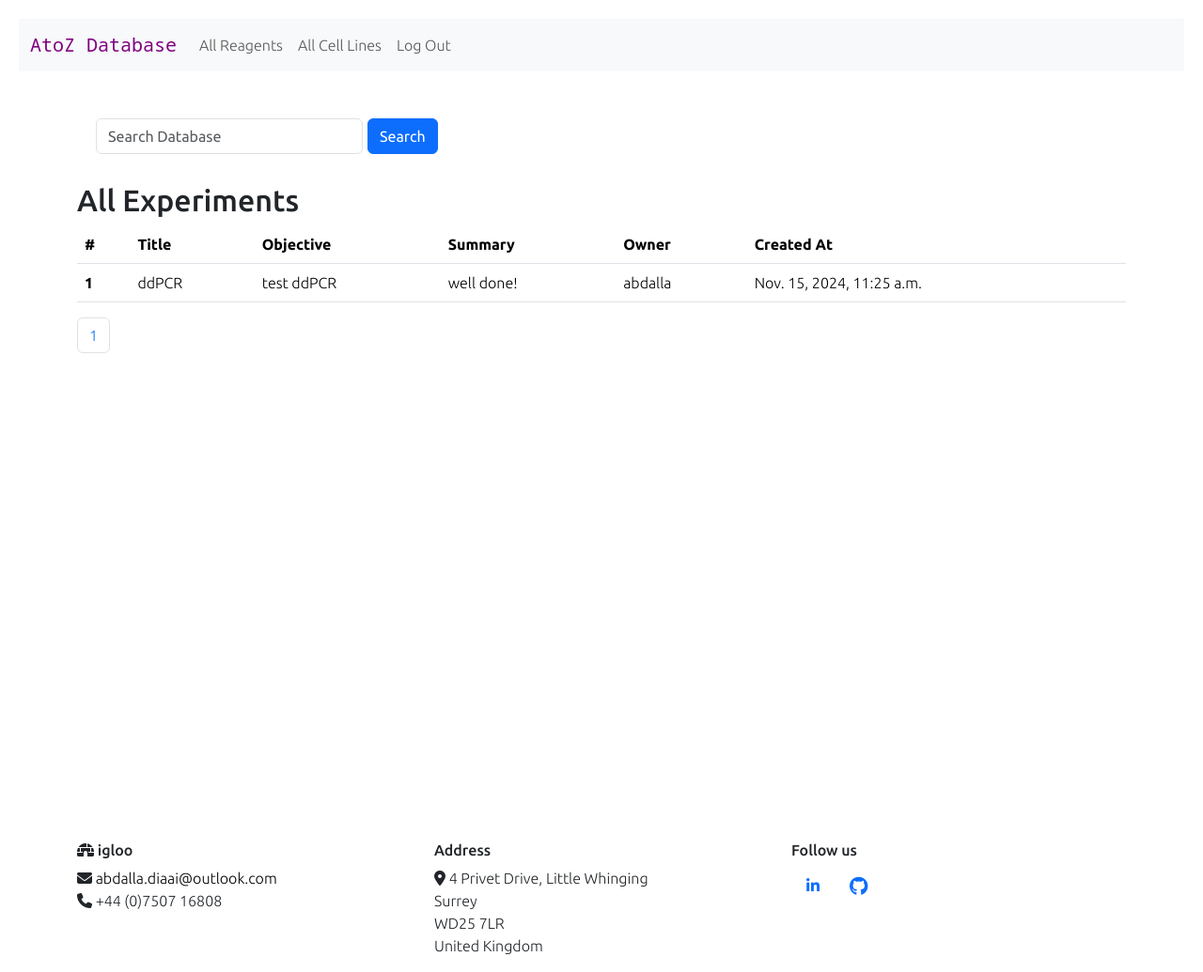
After one commit to abdalla-diaai/A-Z-database, a Django app: page /view_experiments in a window 1280 px wide. The commit adds this page. Shown: the whole page at 94% size. Run offline with Django 4.2, Linux system fonts and the light colour scheme; a user stored in the database is signed in; data comes from the database, SQL or seed files in the repository; both versions use the stored data as it was after the commit; some libraries are stand-ins or nearby versions.

Commit message:
added model and page for experiments.

```diff
--- a/AtoZ/reagents/forms.py
+++ b/AtoZ/reagents/forms.py
@@ -11,7 +11,13 @@ class StylishForm(ModelForm):
         for field in self.fields.values():
             field.widget.attrs.update({"class": "form-control"})
 
-
+class ExperimentForm(StylishForm):
+    class Meta:
+        model = Experiment
+        fields = ["title", "objective", "methods", "results", "summary"]
+        widgets = {
+            "owner": forms.HiddenInput(),
+        }
 
 class ReagentForm(StylishForm):
     class Meta:
--- a/AtoZ/reagents/models.py
+++ b/AtoZ/reagents/models.py
@@ -49,3 +49,16 @@ class CellLine(TimeStampedModel):
     storage_position = models.CharField(max_length=10, blank=True, null=True)
     def __str__(self) -> str:
         return f"{self.owner} {self.cell_name} {self.media} {self.genotype} {self.storage_position}"
+
+
+class Experiment(TimeStampedModel):
+    created = TimeStampedModel.created_at
+    title = models.CharField(max_length=300, blank=True, null=True)
+    objective = models.TextField(blank=True, null=True)
+    methods = models.TextField(blank=True, null=True)
+    results = models.TextField(blank=True, null=True)
+    summary = models.TextField(blank=True, null=True)
+    owner = models.ForeignKey(settings.AUTH_USER_MODEL, on_delete=models.CASCADE, null=True)
+
+    def __str__(self) -> str:
+        return f"{self.owner} {self.title} {self.objective} {self.methods} {self.results} {self.summary}"
--- /dev/null
+++ b/AtoZ/reagents/templates/reagents/experiments.html
@@ -0,0 +1,65 @@
+{% extends "reagents/layout.html" %}
+{% load static %}
+
+{% block body %}
+<form class="d-flex" action="{% url 'reagents_search' %}" method="POST">
+    {% csrf_token %}
+    <div class="form-group">
+        {{ search_form }}
+    </div>
+    <button class="btn btn-primary" type="submit">Search</button>
+</form>
+<h2>All Experiments</h2>
+{% if user.is_authenticated %}
+<div>
+    <table class="table">
+        <thead>
+            <tr>
+                <th scope="col">#</th>
+                <th scope="col">Title</th>
+                <th scope="col">Objective</th>
+                <th scope="col">Summary</th>
+                <th scope="col">Owner</th>
+                <th scope="col">Created At</th>
+            </tr>
+        </thead>
+        <tbody>
+            {% for experiment in page_obj %}
+            <tr>
+                <th scope="row">{{ experiment.id }}</th>
+                <td>{{ experiment.title }}</td>
+                <td>{{ experiment.objective }}</td>
+                <td>{{ experiment.summary }}</td>
+                <td>{{ experiment.owner }}</td>
+                <td> {{ experiment.created }}</td>
+            </tr>
+            {% endfor %}
+        </tbody>
+    </table>
+</div>
+
+{% if paginator.count > 0 %}
+<nav aria-label="Page navigation example">
+    <ul class="pagination">
+        {% if page_obj.has_previous %}
+        <li class="page-item"><a class="page-link" href="?page={{ page_obj.previous_page_number }}">Previous</a>
+        </li>
+        {% endif %}
+
+        {% for page_number in paginator.page_range %}
+        {% if page.obj.number == page_number %}
+
+        <li class="page-item active"><a class="page-link" href="">{{ page_number }}</a></li>
+        {% else %}
+        <li class="page-item"><a class="page-link" href="?page={{ page_number }}">{{ page_number }}</a></li>
+        {% endif %}
+        {% endfor %}
+        {% if page_obj.has_next %}
+        <li class="page-item"><a class="page-link" href="?page={{ page_obj.next_page_number }}">Next</a></li>
+        {% endif %}
+    </ul>
+</nav>
+{% endif %}
+{% endif %}
+
+{% endblock %}
--- a/AtoZ/reagents/urls.py
+++ b/AtoZ/reagents/urls.py
@@ -7,13 +7,15 @@ urlpatterns = [
     path("login", views.login_view, name="login"),
     path("logout", views.logout_view, name="logout"),
     path("register", views.register, name="register"),
+    path("add_experiment", views.add_experiment, name="add_experiment"),
+    path("view_experiments", views.view_experiments, name="view_experiments"),
     path("add_reagent", views.add_reagent, name="add_reagent"),
+    path("view_reagents", views.view_reagents, name="view_reagents"),
+    path("reagents_search", views.reagents_search, name="reagents_search"),
+    path("delete_reagent/<int:reagent_id>", views.delete_reagent, name="delete_reagent"),
     path("add_cell", views.add_cell, name="add_cell"),
-    path("view_reagents", views.view_reagents, name="view_reagents"),
     path("view_cells", views.view_cells, name="view_cells"),
-    path("delete_reagent/<int:reagent_id>", views.delete_reagent, name="delete_reagent"),
     path("delete_cell/<int:cell_id>", views.delete_cell, name="delete_cell"),
-    path("reagents_search", views.reagents_search, name="reagents_search"),
     path("cells_search", views.cells_search, name="cells_search"),
     path("view_protocol/<str:entry>", views.view_protocol, name="protocol"),
 ]
--- a/AtoZ/reagents/views.py
+++ b/AtoZ/reagents/views.py
@@ -19,6 +19,7 @@ def index(request):
         request,
         "reagents/index.html",
         {
+            "experiment_form": ExperimentForm(),
             "reagent_form": ReagentForm(),
             "cell_form": CellsForm(),
             "entries": util.list_entries(),
@@ -76,6 +77,38 @@ def register(request):
         return HttpResponseRedirect(reverse("index"))
     else:
         return render(request, "reagents/register.html")
+# add new experiment
+def add_experiment(request):
+    if request.method == "POST":
+        form = ExperimentForm(request.POST)
+        if form.is_valid():
+            experiment = form.save(commit=False)
+            experiment.owner = request.user
+            experiment.save()
+            return HttpResponseRedirect(reverse("view_experiments"))
+    else:
+        form = ExperimentForm(request.POST)
+    return render(
+        request,
+        "reagents/index.html",
+        {
+            "form": form,
+        },
+    )
+
+# view all reagents
+@login_required
+def view_experiments(request):
+    reagents = Experiment.objects.all()
+    paginator = Paginator(reagents, 10)
+    page_number = request.GET.get("page")
+    page_obj = paginator.get_page(page_number)
+    return render(
+        request,
+        "reagents/experiments.html",
+        {"page_obj": page_obj, "paginator": paginator,
+         "search_form": ReagentSearch()},
+    )
 
 # add new reagent
 def add_reagent(request):
```
Also changed, not shown: AtoZ/reagents/templates/reagents/index.html (+14 -3 lines), AtoZ/db.sqlite3, AtoZ/reagents/migrations/0004_experiment.py (added).
